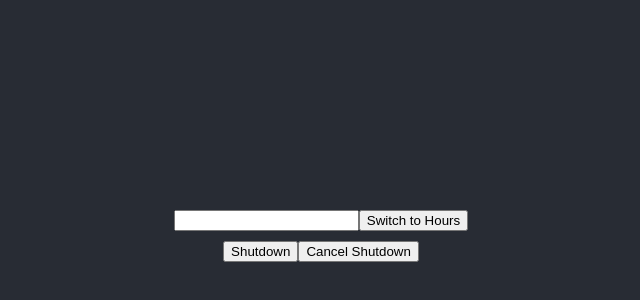
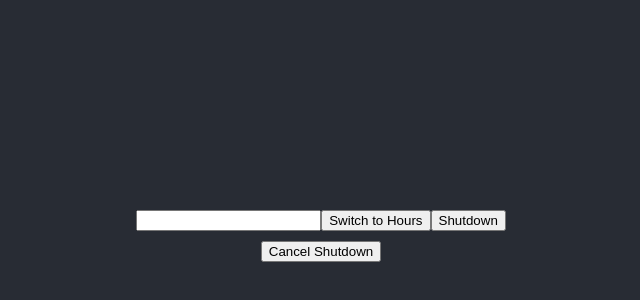
Before and after one commit to sohaviaestenome/shutdown-react, a React (Create React App) app: page / in a window 1280 px wide. Shown: the part 156-456 px from the top of the page, without its empty margins (319-959 px from the left). Built offline with nearby package versions, Linux system fonts and the light colour scheme.

Commit message:
removed sudo for cancel shutdown in linux

```diff
--- a/public/electron.js
+++ b/public/electron.js
@@ -119,7 +119,7 @@ ipcMain.on("cancel-shutdown", (event) => {
       cancelShutdownCommand = "sudo killall shutdown";
       break;
     case "linux":
-      cancelShutdownCommand = "sudo shutdown -c";
+      cancelShutdownCommand = "shutdown -c";
       break;
     default:
       console.error("Unsupported platform");
--- a/src/Components/TimeInputForm.js
+++ b/src/Components/TimeInputForm.js
@@ -44,11 +44,9 @@ const TimeInputForm = () => {
       <form onSubmit={handleSubmit}>
         <TimeInput timeValue={timeValue} setTimeValue={setTimeValue} />
         <TimeToggle timeUnit={timeUnit} handleToggle={handleToggle} />
-        <div>
-          <button type="submit">Shutdown</button>
-          <button onClick={handleCancelShutdown}>Cancel Shutdown</button>
-        </div>
+        <button type="submit">Shutdown</button>
       </form>
+      <button onClick={handleCancelShutdown}>Cancel Shutdown</button>
       <p>{message}</p>
     </div>
   );
```
